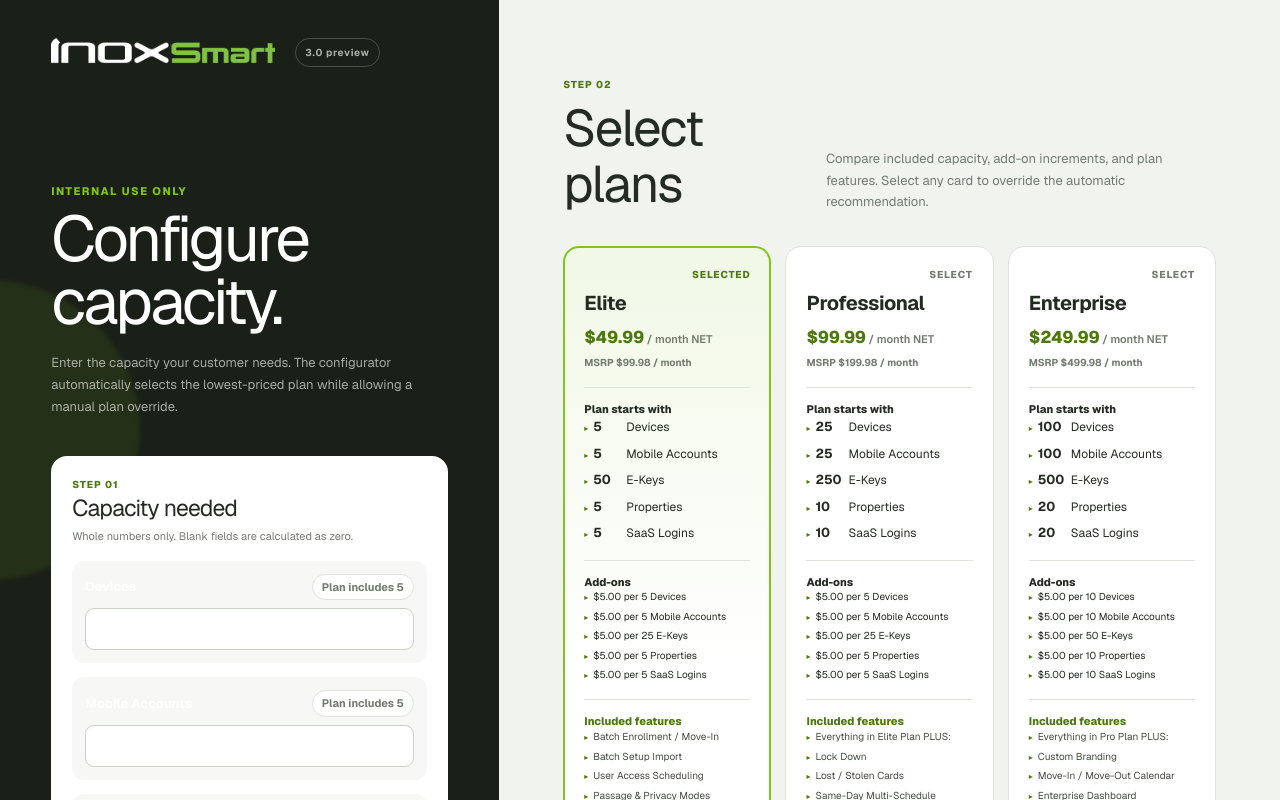
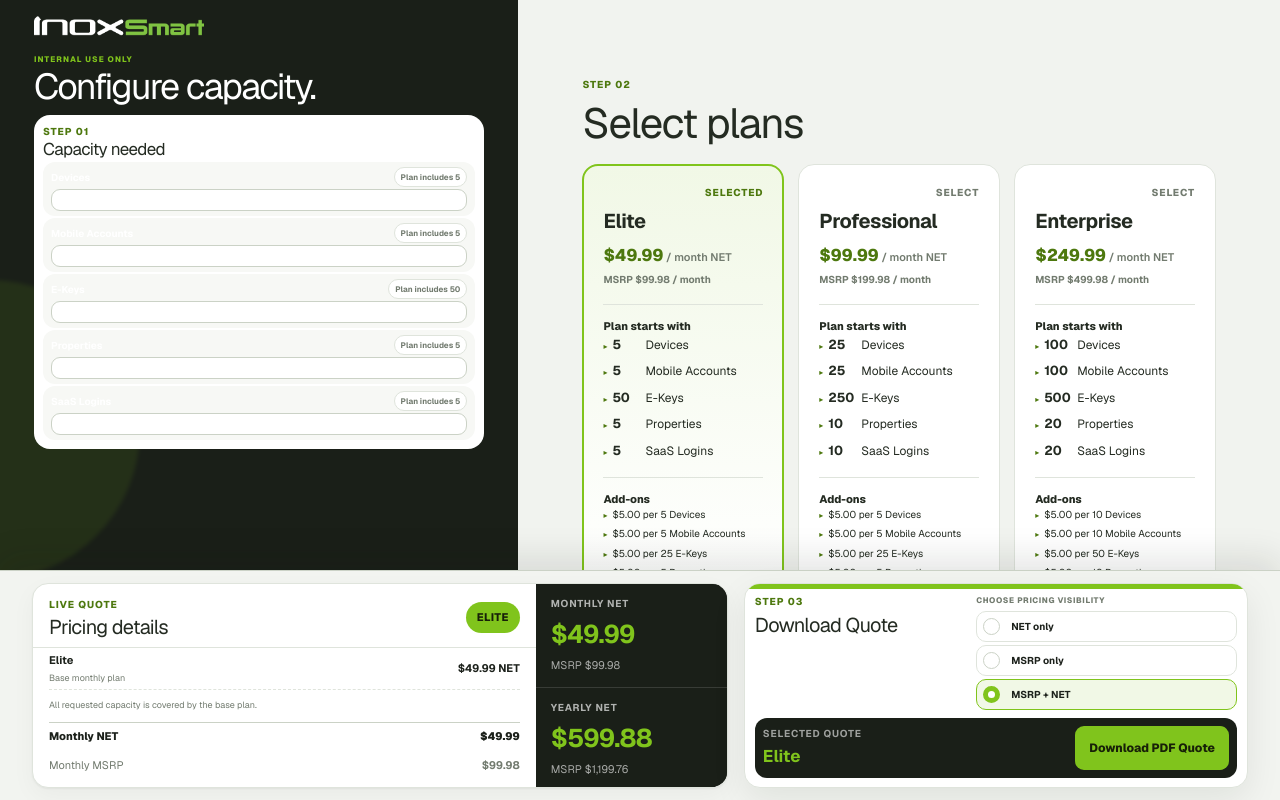
Before and after one commit to imayden/inox-smart-saas-quoting-tool, a Next.js app: page / in a window 1280 px wide. Shown: the top 800 px of the page. Built offline with nearby package versions, Linux system fonts and the light colour scheme.

Commit message:
Refine v3 fixed-layer quote layout

```diff
--- a/app/components/CapacityInputs.module.css
+++ b/app/components/CapacityInputs.module.css
@@ -156,3 +156,46 @@
     grid-column: auto;
   }
 }
+
+@media (min-width: 851px) and (max-height: 820px) {
+  .sidebar {
+    padding: 8px;
+  }
+
+  .sidebar .sectionHeader {
+    gap: 0;
+    margin-bottom: 4px;
+  }
+
+  .sidebar .sectionHeader h2 {
+    font-size: 17px;
+    margin-top: 1px;
+  }
+
+  .sidebar .sectionHeader > p {
+    display: none;
+  }
+
+  .sidebar .grid {
+    gap: 2px;
+  }
+
+  .sidebar .field {
+    gap: 2px;
+    padding: 4px 7px;
+  }
+
+  .sidebar .labelRow {
+    font-size: 10px;
+  }
+
+  .sidebar .includedBadge {
+    font-size: 8px;
+    padding: 3px 6px;
+  }
+
+  .sidebar .field input {
+    font-size: 13px;
+    height: 22px;
+  }
+}
--- a/app/components/DownloadQuote.module.css
+++ b/app/components/DownloadQuote.module.css
@@ -201,6 +201,65 @@
   margin: -10px 0 0;
   padding: 9px 12px;
   text-align: center;
+}
+
+.dock {
+  flex: 1 1 42%;
+  gap: 16px;
+  grid-template-columns: minmax(0, 0.9fr) minmax(210px, 1.1fr);
+  margin-top: 0;
+  padding: 18px;
+}
+
+.dock .copy > p:last-child,
+.dock .disclaimer {
+  display: none;
+}
+
+.dock .copy h2 {
+  font-size: 23px;
+}
+
+.dock .options {
+  gap: 5px;
+}
+
+.dock .options legend {
+  margin-bottom: 5px;
+}
+
+.dock .option {
+  min-height: 39px;
+  padding: 6px 8px;
+}
+
+.dock .option strong {
+  font-size: 10px;
+}
+
+.dock .option small {
+  font-size: 8px;
+}
+
+.dock .action {
+  align-content: end;
+  display: flex;
+  flex-wrap: wrap;
+  grid-column: 1 / -1;
+  padding: 12px;
+}
+
+.dock .action > div {
+  margin-right: auto;
+}
+
+.dock .action strong {
+  font-size: 17px;
+}
+
+.dock .action button,
+.dock .downloadButton {
+  min-height: 36px;
 }
 
 .preview {
@@ -451,6 +510,38 @@
   }
 }
 
+@media (min-width: 851px) and (max-height: 820px) {
+  .dock {
+    gap: 8px;
+    padding: 10px;
+  }
+
+  .dock .copy h2 {
+    font-size: 20px;
+  }
+
+  .dock .options {
+    gap: 3px;
+  }
+
+  .dock .options legend {
+    font-size: 8px;
+  }
+
+  .dock .option {
+    min-height: 31px;
+    padding: 4px 6px;
+  }
+
+  .dock .option small {
+    display: none;
+  }
+
+  .dock .action {
+    padding: 8px;
+  }
+}
+
 @media (max-width: 620px) {
   .section {
     grid-template-columns: 1fr;
--- a/app/components/DownloadQuote.tsx
+++ b/app/components/DownloadQuote.tsx
@@ -34,6 +34,7 @@ const MODES: readonly {
 
 interface DownloadQuoteProps {
   quote: PlanQuote;
+  variant?: "default" | "dock";
 }
 
 interface ReadyPdf {
@@ -205,7 +206,7 @@ function QuotePreview({
   );
 }
 
-export function DownloadQuote({ quote }: DownloadQuoteProps) {
+export function DownloadQuote({ quote, variant = "default" }: DownloadQuoteProps) {
   const [mode, setMode] = useState<QuoteDisplayMode>("both");
   const [isGenerating, setIsGenerating] = useState(false);
   const isEmbedded = useSyncExternalStore(
@@ -260,7 +261,7 @@ export function DownloadQuote({ quote }: DownloadQuoteProps) {
   }
 
   return (
-    <section className={styles.section} aria-labelledby="download-heading">
+    <section className={`${styles.section} ${variant === "dock" ? styles.dock : ""}`} aria-labelledby="download-heading">
       <div className={styles.copy}>
         <p className="section-kicker">Step 03</p>
         <h2 id="download-heading">Download Quote</h2>
--- a/app/components/PricingBreakdown.module.css
+++ b/app/components/PricingBreakdown.module.css
@@ -156,6 +156,87 @@
   font-size: 23px;
 }
 
+.dock {
+  display: grid;
+  flex: 1 1 58%;
+  grid-template-columns: minmax(0, 1fr) minmax(182px, 0.38fr);
+  margin-top: 0;
+}
+
+.dock .header,
+.dock .breakdown {
+  grid-column: 1;
+}
+
+.dock .header {
+  padding: 18px 22px 12px;
+}
+
+.dock .breakdown {
+  border-top: 1px solid var(--border);
+  padding: 2px 22px 12px;
+}
+
+.dock .line {
+  font-size: 11px;
+  min-height: 36px;
+  padding: 4px 0;
+}
+
+.dock .line small,
+.dock .noAddons {
+  font-size: 9px;
+}
+
+.dock .noAddons {
+  padding: 9px 0;
+}
+
+.dock .metrics {
+  grid-column: 2;
+  grid-row: 1 / span 2;
+  grid-template-columns: 1fr;
+}
+
+.dock .metric {
+  padding: 17px 20px;
+}
+
+.dock .metric + .metric {
+  border-left: 0;
+  border-top: 1px solid rgba(255, 255, 255, 0.13);
+}
+
+.dock .metric strong {
+  font-size: clamp(19px, 2vw, 26px);
+}
+
+@media (min-width: 851px) and (max-height: 820px) {
+  .dock .header {
+    padding: 12px 16px 8px;
+  }
+
+  .dock .header h2 {
+    font-size: 20px;
+  }
+
+  .dock .breakdown {
+    padding: 0 16px 8px;
+  }
+
+  .dock .line {
+    min-height: 29px;
+  }
+
+  .dock .metrics {
+    min-width: 145px;
+  }
+
+  .dock .metric {
+    padding: 12px 15px;
+  }
+}
+
 @media (max-width: 600px) {
   .header,
   .breakdown {
--- a/app/components/PricingBreakdown.tsx
+++ b/app/components/PricingBreakdown.tsx
@@ -4,7 +4,7 @@ import styles from "./PricingBreakdown.module.css";
 
 interface PricingBreakdownProps {
   quote: PlanQuote;
-  variant?: "default" | "sidebar";
+  variant?: "default" | "sidebar" | "dock";
 }
 
 export function PricingBreakdown({ quote, variant = "default" }: PricingBreakdownProps) {
@@ -12,7 +12,7 @@ export function PricingBreakdown({ quote, variant = "default" }: PricingBreakdow
 
   return (
     <section
-      className={`${styles.section} ${variant === "sidebar" ? styles.sidebar : ""}`}
+      className={`${styles.section} ${variant === "sidebar" ? styles.sidebar : ""} ${variant === "dock" ? styles.dock : ""}`}
       aria-labelledby="pricing-heading"
     >
       <div className={styles.header}>
--- a/app/components/PricingConfigurator.module.css
+++ b/app/components/PricingConfigurator.module.css
@@ -1,20 +1,25 @@
 .page {
+  --dock-height: 292px;
+  --sidebar-width: 40.5%;
   min-height: 100vh;
   padding: 0;
 }
 
 .shell {
-  display: grid;
-  grid-template-columns: minmax(350px, 39vw) minmax(0, 1fr);
   min-height: 100vh;
 }
 
 .sidebar {
   background: var(--ink);
   color: #fff;
-  min-height: 100vh;
+  bottom: var(--dock-height);
+  left: 0;
+  overflow: hidden;
   padding: 38px clamp(26px, 4vw, 68px) 48px;
-  position: relative;
+  position: fixed;
+  top: 0;
+  width: var(--sidebar-width);
+  z-index: 1;
 }
 
 .sidebar::after {
@@ -57,7 +62,7 @@
 
 .sidebarTitle {
   max-width: 520px;
-  padding: clamp(56px, 9vw, 130px) 0 38px;
+  padding: clamp(46px, 7vh, 100px) 0 32px;
   position: relative;
   z-index: 1;
 }
@@ -77,23 +82,21 @@
   line-height: 0.98;
 }
 
-.sidebarTitle > p:last-child {
-  color: rgba(255, 255, 255, 0.62);
-  font-size: 13px;
-  line-height: 1.7;
-  margin-top: 18px;
-  max-width: 470px;
-}
-
 .sidebarContent {
   position: relative;
   z-index: 1;
 }
 
-.workspace {
+.plansPane {
   background: var(--background);
+  box-sizing: border-box;
+  height: calc(100vh - var(--dock-height));
+  margin-left: var(--sidebar-width);
   min-width: 0;
-  padding: clamp(38px, 6vw, 88px) clamp(28px, 5vw, 80px) 48px;
+  overflow-y: auto;
+  padding: clamp(38px, 6vw, 88px) clamp(28px, 5vw, 80px) 60px;
+  scrollbar-color: var(--brand) transparent;
+  scrollbar-width: thin;
 }
 
 .workspaceHeader {
@@ -107,52 +110,28 @@
 .workspaceHeader h2 {
   font-size: clamp(38px, 4vw, 64px);
   margin-top: 8px;
+  white-space: nowrap;
 }
 
-.workspaceHeader > p {
-  color: var(--text-muted);
-  font-size: 13px;
-  line-height: 1.65;
-  max-width: 390px;
-}
-
-.quoteSection {
-  border-top: 1px solid var(--border);
-  margin-top: 52px;
-  padding-top: 46px;
-}
-
-.quoteIntro {
-  display: grid;
-  gap: 7px;
-  max-width: 570px;
-}
-
-.quoteIntro > p:last-child {
-  color: var(--text-muted);
-  font-size: 13px;
-  line-height: 1.65;
-}
-
-.footer {
-  align-items: center;
-  color: var(--text-muted);
+.quoteDock {
+  background: color-mix(in srgb, var(--background) 94%, #fff);
+  border-top: 1px solid var(--border-strong);
+  bottom: 0;
+  box-shadow: 0 -12px 32px rgba(24, 31, 22, 0.11);
   display: flex;
-  font-size: 10px;
-  justify-content: space-between;
   gap: 24px;
-  margin-top: 36px;
-  padding: 0;
-}
-
-.footer span:first-child {
-  color: var(--text);
-  font-weight: 800;
+  height: var(--dock-height);
+  left: 0;
+  padding: 24px clamp(24px, 4vw, 64px);
+  position: fixed;
+  right: 0;
+  z-index: 5;
 }
 
 @media (max-width: 1100px) {
-  .shell {
-    grid-template-columns: minmax(310px, 38vw) minmax(0, 1fr);
+  .page {
+    --sidebar-width: 39%;
+    --dock-height: 318px;
   }
 
   .sidebar {
@@ -160,27 +139,32 @@
     padding-right: 28px;
   }
 
-  .workspace {
+  .plansPane {
     padding-left: 32px;
     padding-right: 32px;
   }
 }
 
 @media (max-width: 850px) {
-  .shell {
-    display: block;
+  .page {
+    --dock-height: auto;
   }
 
   .sidebar {
-    min-height: 0;
+    bottom: auto;
+    position: relative;
     padding: 30px 18px 38px;
+    width: auto;
   }
 
   .sidebarTitle {
     padding: 54px 0 28px;
   }
 
-  .workspace {
+  .plansPane {
+    height: auto;
+    margin-left: 0;
+    overflow: visible;
     padding: 42px 18px 34px;
   }
 
@@ -189,12 +173,61 @@
     flex-direction: column;
     gap: 14px;
   }
+
+  .quoteDock {
+    flex-direction: column;
+    height: auto;
+    padding: 18px;
+    position: relative;
+  }
 }
 
-@media (max-width: 600px) {
-  .footer {
-    align-items: flex-start;
-    flex-direction: column;
-    gap: 6px;
+@media (min-width: 851px) and (max-height: 820px) {
+  .page {
+    --dock-height: 230px;
+  }
+
+  .sidebar {
+    padding: 16px 34px;
+  }
+
+  .brandRow {
+    gap: 12px;
+  }
+
+  .logo {
+    width: 170px;
+  }
+
+  .version {
+    display: none;
+  }
+
+  .sidebarTitle {
+    padding: 14px 0 10px;
+  }
+
+  .sidebarTitle h1 {
+    font-size: 36px;
+    line-height: 1;
+  }
+
+  .eyebrow {
+    font-size: 8px;
+    margin-bottom: 4px;
+  }
+
+  .workspaceHeader {
+    display: block;
+    margin-bottom: 18px;
+  }
+
+  .workspaceHeader h2 {
+    font-size: 42px;
+  }
+
+  .quoteDock {
+    gap: 16px;
+    padding: 12px 32px;
   }
 }
--- a/app/components/PricingConfigurator.tsx
+++ b/app/components/PricingConfigurator.tsx
@@ -70,7 +70,6 @@ export function PricingConfigurator() {
           <div className={styles.sidebarTitle}>
             <p className={styles.eyebrow}>{APP_CONFIG.eyebrow}</p>
             <h1>Configure capacity.</h1>
-            <p>{APP_CONFIG.description}</p>
           </div>
           <div className={styles.sidebarContent}>
             <CapacityInputs
@@ -79,17 +78,15 @@ export function PricingConfigurator() {
               selectedPlan={selectedPlan}
               variant="sidebar"
             />
-            <PricingBreakdown quote={quote} variant="sidebar" />
           </div>
         </aside>
 
-        <section className={styles.workspace}>
+        <section className={styles.plansPane}>
           <header className={styles.workspaceHeader}>
             <div>
               <p className="section-kicker">Step 02</p>
               <h2>Select plans</h2>
             </div>
-            <p>Compare included capacity, add-on increments, and plan features. Select any card to override the automatic recommendation.</p>
           </header>
           <PlanSelector
             autoMatched={autoMatched}
@@ -97,18 +94,11 @@ export function PricingConfigurator() {
             onSelect={handlePlanSelect}
             selectedPlanId={selectedPlanId}
           />
-          <section className={styles.quoteSection}>
-            <div className={styles.quoteIntro}>
-              <p className="section-kicker">Step 03</p>
-              <h2>Export the selected quote</h2>
-              <p>Choose exactly what the recipient sees: NET, MSRP, or both. The Letter-size PDF retains the full capacity and pricing breakdown.</p>
-            </div>
-            <DownloadQuote quote={quote} />
-          </section>
-          <footer className={styles.footer}>
-            <span>{APP_CONFIG.brandName}</span>
-            <span>Pricing configuration and quote generation run locally in your browser.</span>
-          </footer>
+        </section>
+
+        <section className={styles.quoteDock} aria-label="Live quote controls">
+          <PricingBreakdown quote={quote} variant="dock" />
+          <DownloadQuote quote={quote} variant="dock" />
         </section>
       </div>
     </main>
```
